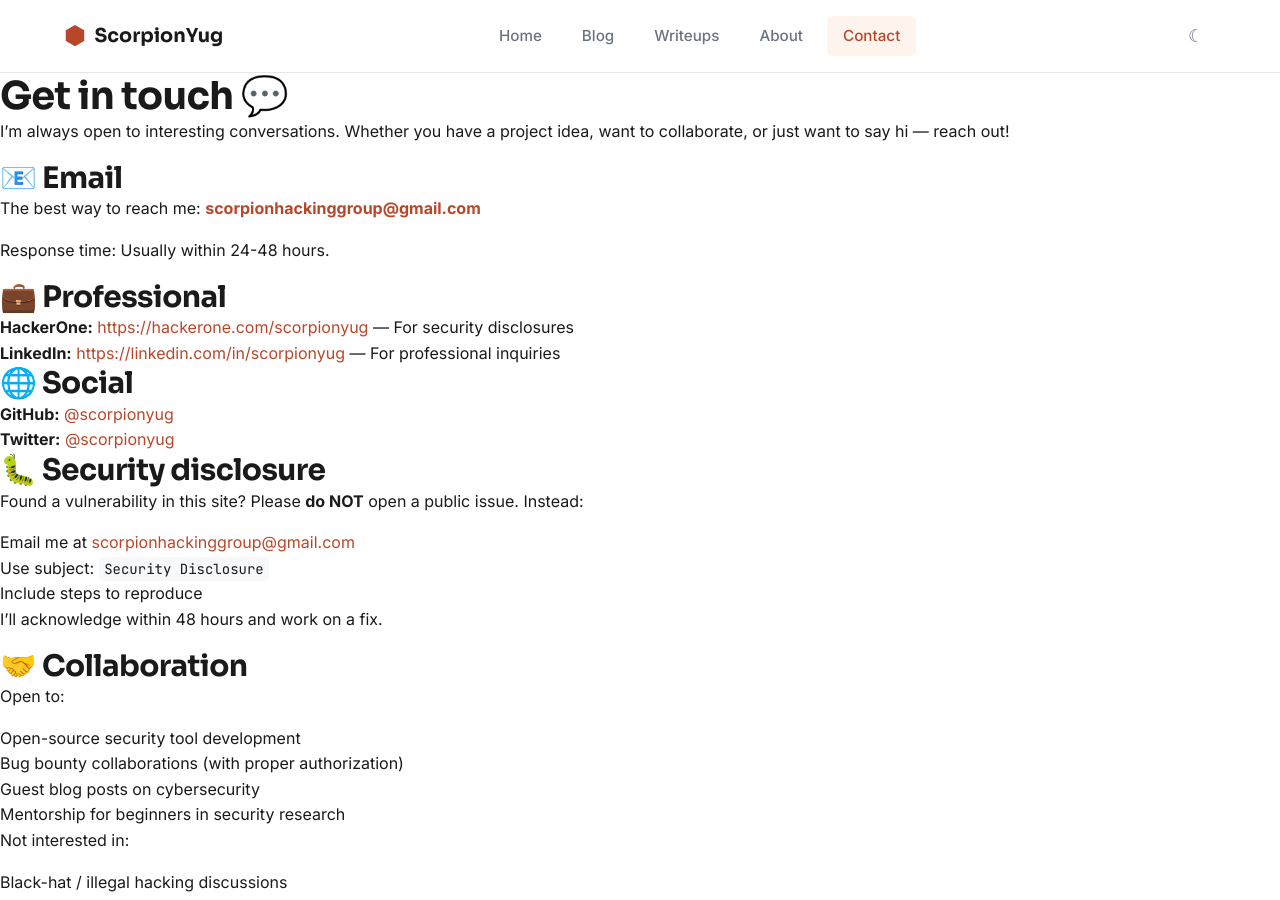
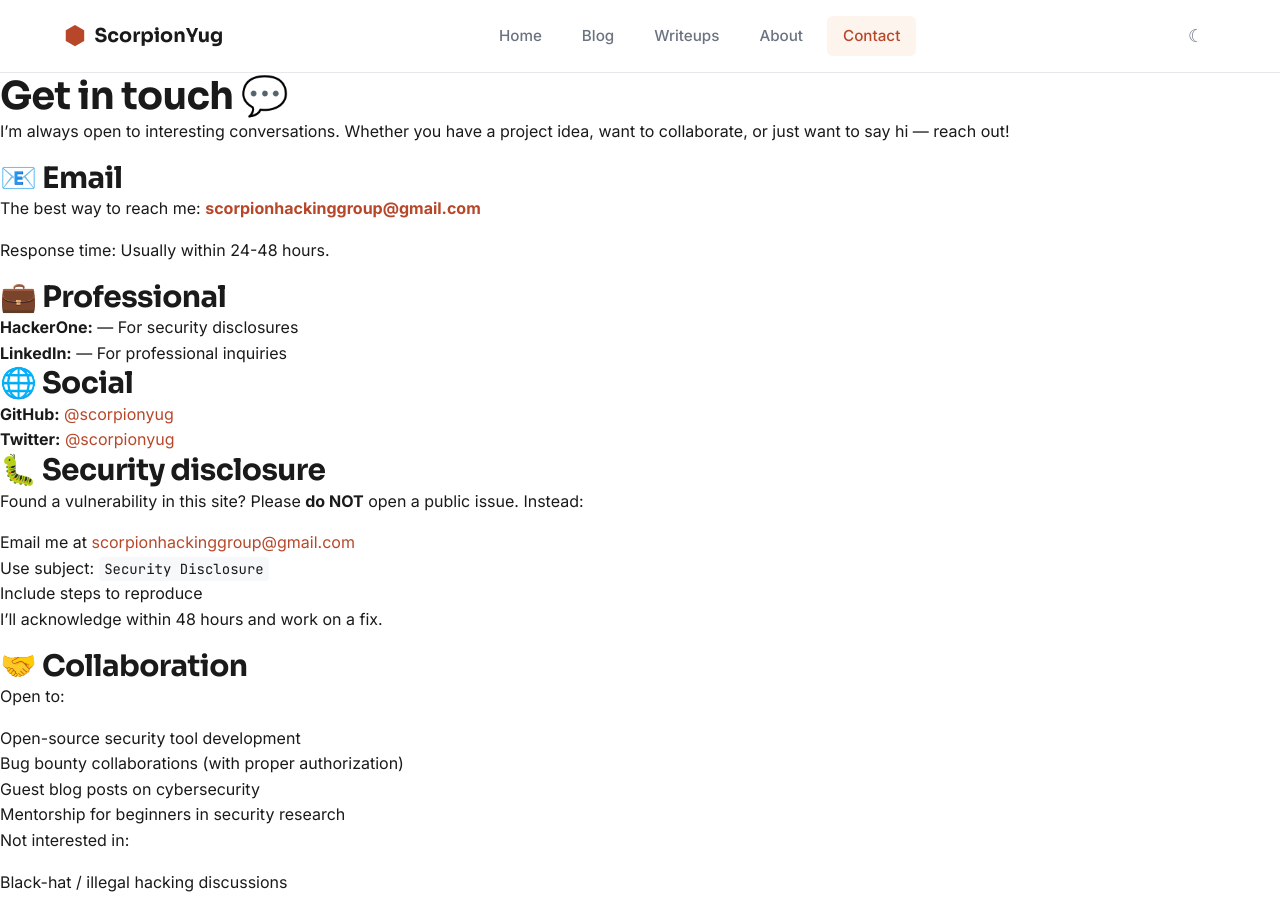
Before and after one commit to ScorpionHackingGroup/Web, a Jekyll site: the page built from contact.md, in a window 1280 px wide and 900 px high. Built offline with Jekyll 4.4.1, drawn with Linux system fonts in a browser that asks for light colours.

Commit message:
Update _config.yml

```diff
--- a/_config.yml
+++ b/_config.yml
@@ -34,15 +34,12 @@ plugins:
 logo: /assets/images/logo.png
 author:
   name: "ScorpionYug"
-  email: "scorpionyug@protonmail.com"
+  email: "scorpionhackinggrouo@gmail.com"
   twitter: "scorpionyug"  # if applicable
 social:
   name: "ScorpionYug"
   links:
-    - https://github.com/scorpionyug
-    - https://twitter.com/scorpionyug
-    - https://hackerone.com/scorpionyug
-    - https://linkedin.com/in/scorpionyug
+    - https://github.com/scorpionhackinggroup
 
 # Exclude from build
 exclude:
```
